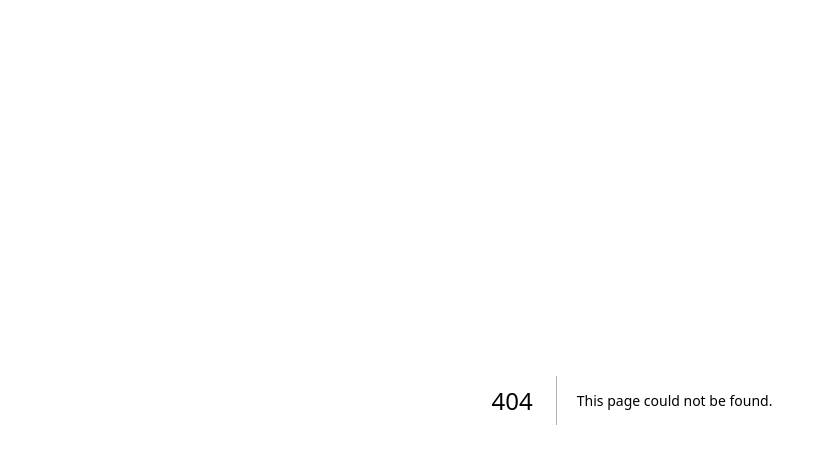
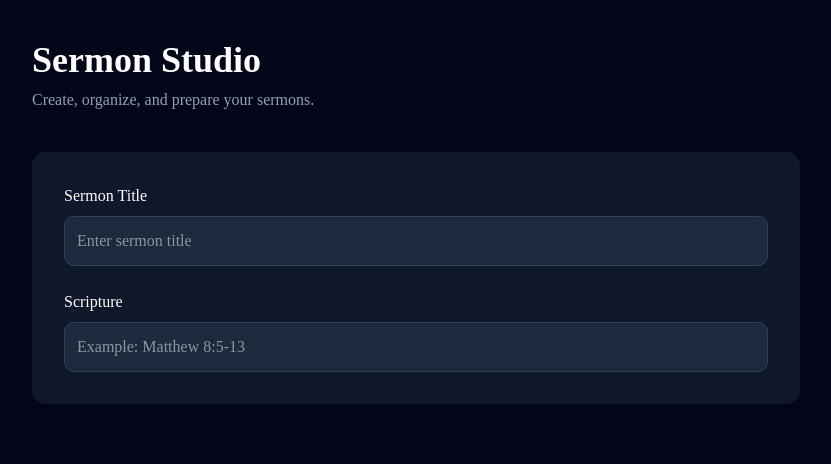
Before and after one commit to Shorty318-LA/pulpitpro, a Next.js app: page /sermon-studio in a window 1280 px wide. Before the commit this address had no page. Shown: the top 464 px of the page, without its empty margins (8-839 px from the left). Built offline with nearby package versions, Linux system fonts and the light colour scheme.

Commit message:
Create Sermon Studio page

```diff
--- a/app/dashboard/page.tsx
+++ b/app/dashboard/page.tsx
@@ -1,65 +1,55 @@
+import { AppSidebar } from "../components/app-sidebar";
+
 export default function DashboardPage() {
   return (
-    <main className="min-h-screen bg-slate-950 text-white p-10">
+    <div className="flex min-h-screen">
+      <AppSidebar />
+
+      <main className="flex-1 bg-slate-950 p-10 text-white">
         <div className="mb-10">
           <h1 className="text-5xl font-bold">
             Welcome Back, Pastor Robinson
           </h1>
 
-        <p className="mt-3 text-slate-400 text-lg">
+          <p className="mt-3 text-lg text-slate-400">
             Prepare Faithfully. Preach Confidently.
           </p>
         </div>
 
         <div className="grid gap-6 md:grid-cols-2 xl:grid-cols-4">
           <div className="rounded-xl bg-slate-900 p-6 shadow-lg">
-          <h2 className="text-2xl font-bold">📖</h2>
-
-          <h3 className="mt-4 text-xl font-semibold">
-            Sermon Studio
-          </h3>
-
+            <h2 className="text-2xl">📖</h2>
+            <h3 className="mt-4 text-xl font-semibold">Sermon Studio</h3>
             <p className="mt-2 text-slate-400">
               Create and organize your sermons.
             </p>
           </div>
 
           <div className="rounded-xl bg-slate-900 p-6 shadow-lg">
-          <h2 className="text-2xl font-bold">📚</h2>
-
-          <h3 className="mt-4 text-xl font-semibold">
-            Bible Study
-          </h3>
-
+            <h2 className="text-2xl">📚</h2>
+            <h3 className="mt-4 text-xl font-semibold">Bible Study</h3>
             <p className="mt-2 text-slate-400">
               Dive deeper into Scripture.
             </p>
           </div>
 
           <div className="rounded-xl bg-slate-900 p-6 shadow-lg">
-          <h2 className="text-2xl font-bold">🎓</h2>
-
-          <h3 className="mt-4 text-xl font-semibold">
-            Sunday School
-          </h3>
-
+            <h2 className="text-2xl">🎓</h2>
+            <h3 className="mt-4 text-xl font-semibold">Sunday School</h3>
             <p className="mt-2 text-slate-400">
               Build engaging Bible lessons.
             </p>
           </div>
 
           <div className="rounded-xl bg-slate-900 p-6 shadow-lg">
-          <h2 className="text-2xl font-bold">🤖</h2>
-
-          <h3 className="mt-4 text-xl font-semibold">
-            Shaft AI
-          </h3>
-
+            <h2 className="text-2xl">🤖</h2>
+            <h3 className="mt-4 text-xl font-semibold">Shaft AI</h3>
             <p className="mt-2 text-slate-400">
               Your AI ministry assistant.
             </p>
           </div>
         </div>
       </main>
+    </div>
   );
 }
--- /dev/null
+++ b/app/sermon-studio/page.tsx
@@ -0,0 +1,37 @@
+export default function SermonStudioPage() {
+  return (
+    <main className="min-h-screen bg-slate-950 p-10 text-white">
+      <h1 className="text-4xl font-bold">Sermon Studio</h1>
+
+      <p className="mt-2 text-slate-400">
+        Create, organize, and prepare your sermons.
+      </p>
+
+      <div className="mt-10 max-w-3xl rounded-xl bg-slate-900 p-8">
+        <div className="space-y-6">
+          <div>
+            <label className="mb-2 block font-medium">
+              Sermon Title
+            </label>
+
+            <input
+              className="w-full rounded-lg border border-slate-700 bg-slate-800 p-3"
+              placeholder="Enter sermon title"
+            />
+          </div>
+
+          <div>
+            <label className="mb-2 block font-medium">
+              Scripture
+            </label>
+
+            <input
+              className="w-full rounded-lg border border-slate-700 bg-slate-800 p-3"
+              placeholder="Example: Matthew 8:5-13"
+            />
+          </div>
+        </div>
+      </div>
+    </main>
+  );
+}
```
Lines whose indentation alone changed are shown as unchanged.
